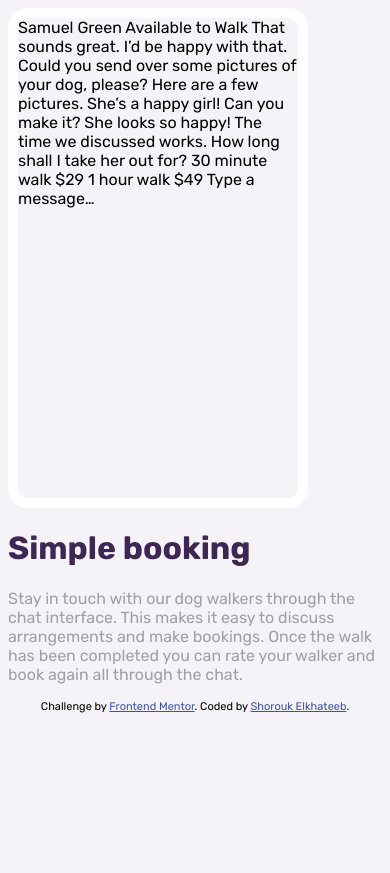
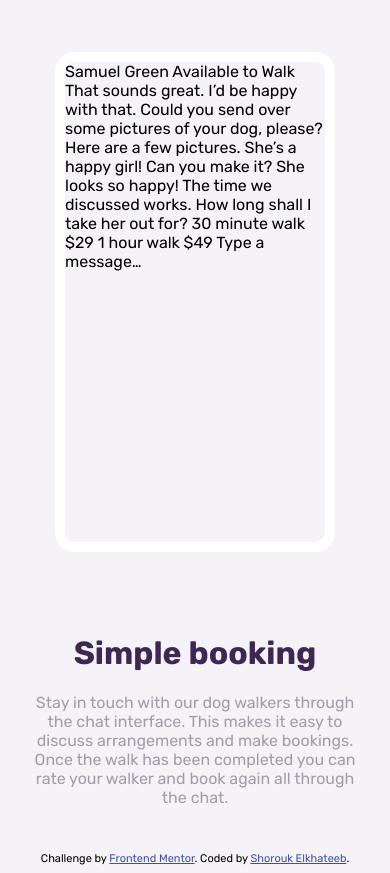
Before and after one commit to shElkhateeb/chat-app-css-illustration-master, a plain HTML site: page index.html in a window 390 px wide. Before the commit the page ends 844 px from the top, so only its background shows below. Drawn offline with Linux system fonts and the light colour scheme.

Commit message:
Create responsive layout with grid

```diff
--- a/css/style.css
+++ b/css/style.css
@@ -13,10 +13,23 @@ body {
   background-color: var(--color-light-grayish-violet);
 }
 /* Start main */
-/* Start smart phone */
+main {
+    width: 100%;
+    min-height: 100vh;
+    display: grid;
+    gap: 50px;
+    align-items: center;
+    justify-content: center;
+    grid-template-columns: repeat(auto-fit, minmax(200px, 400px));
+    padding: 6vw;
+    padding-top: 10vw;
+}
+    /* Start smart phone */
 .smart-phone {
-    width: 300px;
+    width: 280px;
+    max-width: 100%;
     height: 500px;
+    max-height: 100%;
     background-color: var(--color-light-grayish-violet);
     border: solid 10px white;
     border-radius: 20px;
@@ -25,8 +38,8 @@ body {
     -ms-border-radius: 20px;
     -o-border-radius: 20px;
 }
-/* End smart phone */
-/* Start description */
+    /* End smart phone */
+    /* Start description */
 .description {
     max-width: 400px;
 }
@@ -38,7 +51,7 @@ h1 {
 .description p {
     color: var(--color-dark-grayish-violet);
 }
-/* End description */
+    /* End description */
 /* End main */
 /* Start footer */
 .attribution {
@@ -48,3 +61,13 @@ h1 {
 .attribution a {
   color: hsl(228, 45%, 44%);
 }
+
+@media screen and (max-width: 1003px) {
+    .smart-phone {
+        margin-inline: auto;
+    }
+
+    .description {
+        text-align: center;
+    }
+}
```
